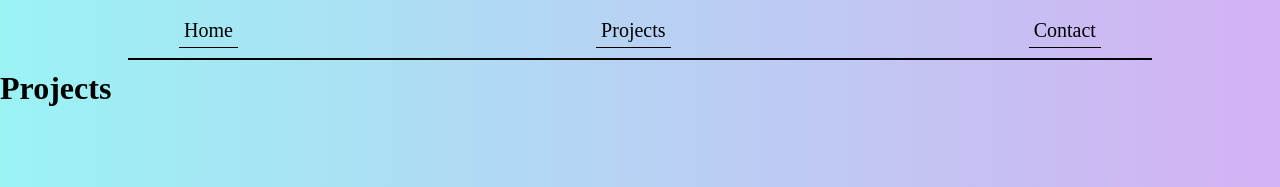
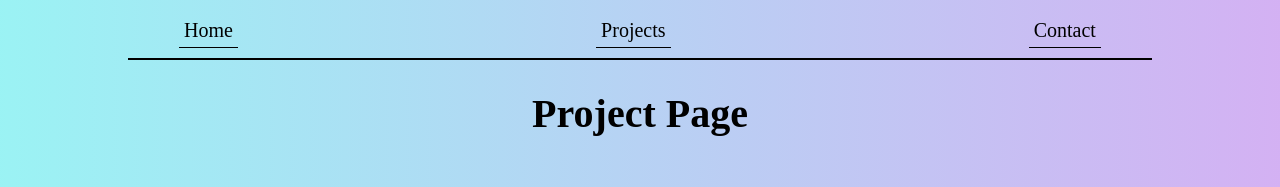
Before and after one commit to ndanner22/Personal-Site, a React (Vite) app: page /projects in a window 1280 px wide. Shown: the part 208-395 px from the top of the page. Built offline with nearby package versions, Linux system fonts and the light colour scheme.

Commit message:
Add to html css to fix scroll bar to screen at all times

```diff
--- a/src/App.css
+++ b/src/App.css
@@ -33,7 +33,8 @@
   padding: 5px;
 }
 
-.about-me-container {
+.about-me-container,
+.project-page-container {
   padding-top: 20px;
 }
 
@@ -89,7 +90,6 @@
   flex-direction: column;
   justify-content: center;
   align-items: center;
-  border: solid;
 }
 
 .project-body {
--- a/src/Components/AboutMe.tsx
+++ b/src/Components/AboutMe.tsx
@@ -1,5 +1,3 @@
-import TextAnimation from "./TextAnimation";
-
 export default function AboutMe() {
   return (
     <div id="AboutMe" className="about-me-container">
@@ -28,7 +26,6 @@ export default function AboutMe() {
           Suspendisse malesuada imperdiet velit id aliquet.
         </p>
       </div>
-      <TextAnimation />
       <hr className="divider" />
     </div>
   );
--- a/src/Components/NavBar.tsx
+++ b/src/Components/NavBar.tsx
@@ -1,12 +1,6 @@
 import { Link } from "react-router-dom";
-import { useState } from "react";
 
 export default function NavBar() {
-  const [commonLinks, setCommonLinks] = useState([
-    "Home",
-    "Projects",
-    "Contact",
-  ]);
   return (
     <>
       <ul className="nav-bar">
--- a/src/Components/Pages/ContactPage.tsx
+++ b/src/Components/Pages/ContactPage.tsx
@@ -1,3 +1,7 @@
 export default function ContactPage() {
-  return <h1>Contact Page</h1>;
+  return (
+    <div className="contact-container">
+      <h2 className="title">Contact Page</h2>
+    </div>
+  );
 }
--- a/src/Components/Pages/HomePage.tsx
+++ b/src/Components/Pages/HomePage.tsx
@@ -1,5 +1,5 @@
 import AboutMe from "../AboutMe";
-import Projects from "../Projects";
+import Projects from "../HomeProjects";
 import Contact from "../Contact";
 
 export default function HomePage() {
--- a/src/Components/Pages/ProjectsPage.tsx
+++ b/src/Components/Pages/ProjectsPage.tsx
@@ -1,7 +1,7 @@
 export default function ProjectsPage() {
   return (
-    <>
-      <h1>Projects</h1>
-    </>
+    <div className="project-page-container">
+      <h2 className="title">Project Page</h2>
+    </div>
   );
 }
--- a/src/index.css
+++ b/src/index.css
@@ -2,6 +2,10 @@
   margin: 0;
   padding: 0;
   box-sizing: border-box;
+}
+
+html {
+  overflow-y: scroll;
 }
 
 html,
```
Also changed, not shown: src/Components/HomeProjects.tsx (renamed from src/Components/Projects.tsx).
